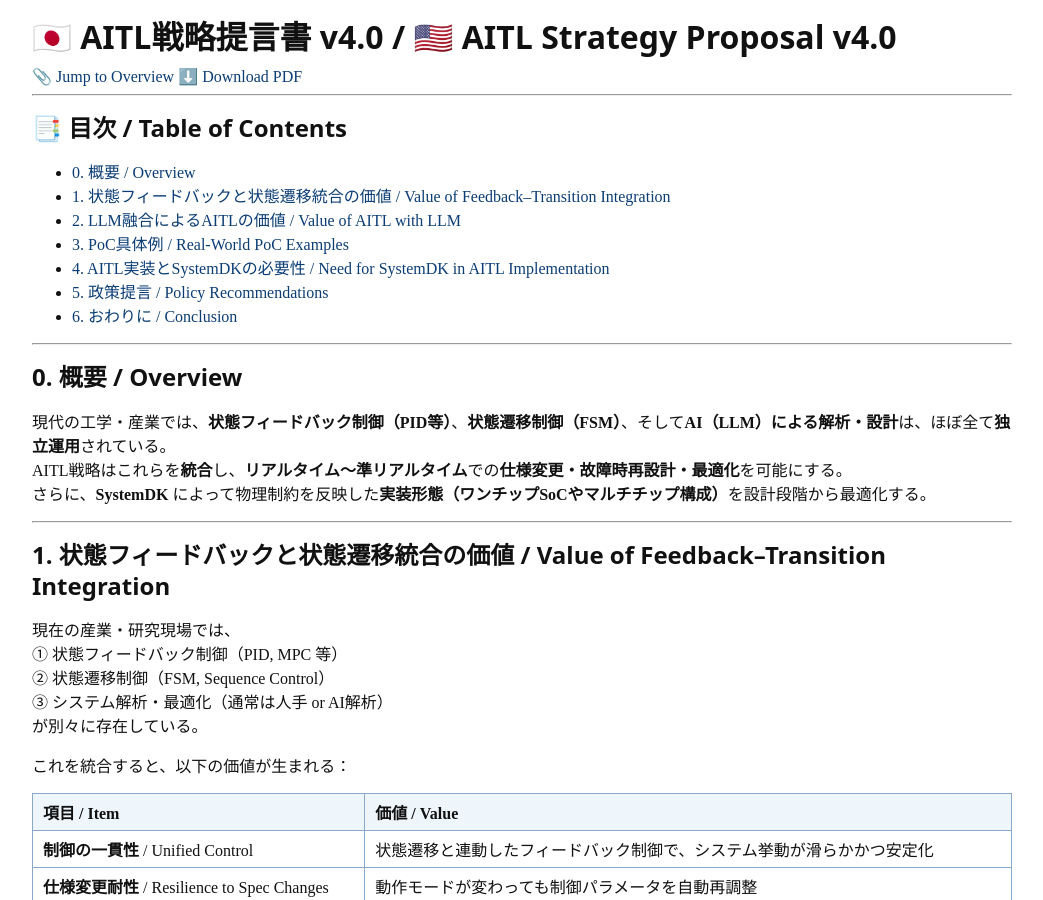
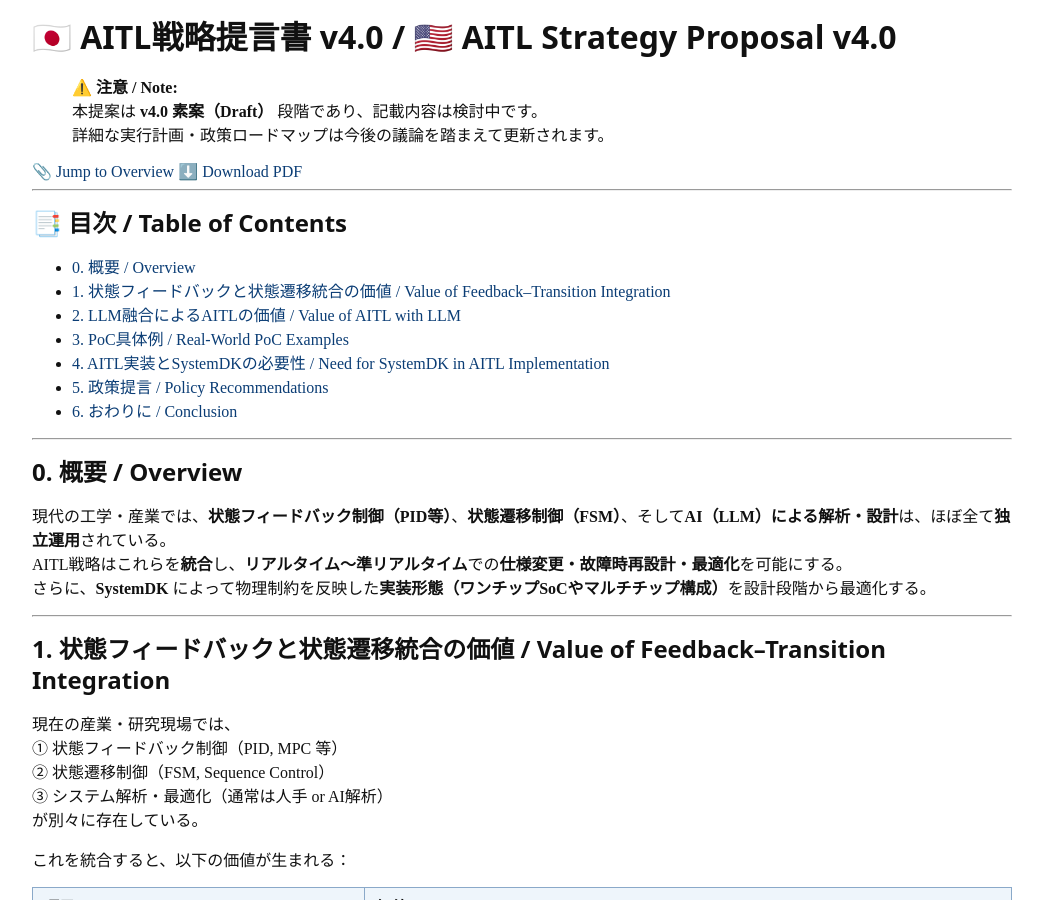
Before and after one commit to Samizo-AITL/AITL-Strategy-Proposal, a Jekyll site: the page built from AITL_Strategy_Proposal_Draft_v4_0.md, in a window 1280 px wide and 900 px high. Shown: the whole window, without its empty margins (118-1161 px from the left). Built offline with Jekyll 4.4.1, drawn with Linux system fonts in a browser that asks for light colours.

Commit message:
Update AITL_Strategy_Proposal_Draft_v4_0.md

```diff
--- a/AITL_Strategy_Proposal_Draft_v4_0.md
+++ b/AITL_Strategy_Proposal_Draft_v4_0.md
@@ -5,6 +5,10 @@ permalink: /AITL_Strategy_Proposal_Draft_v4_0.html
 ---
 
 # 🇯🇵 **AITL戦略提言書 v4.0** / 🇺🇸 **AITL Strategy Proposal v4.0** {#top}
+
+> ⚠️ **注意 / Note:**
+> 本提案は **v4.0 素案（Draft）** 段階であり、記載内容は検討中です。
+> 詳細な実行計画・政策ロードマップは今後の議論を踏まえて更新されます。
 
 <div class="btn-row">
   <a class="btn" href="#overview">📎 Jump to Overview</a>
```
